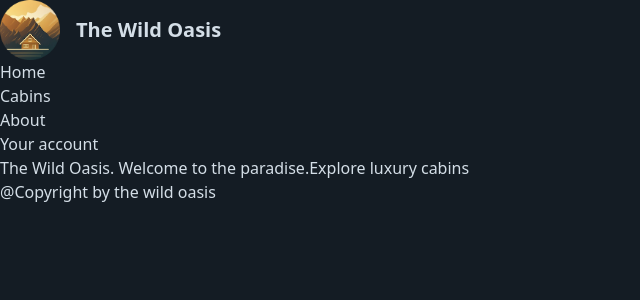
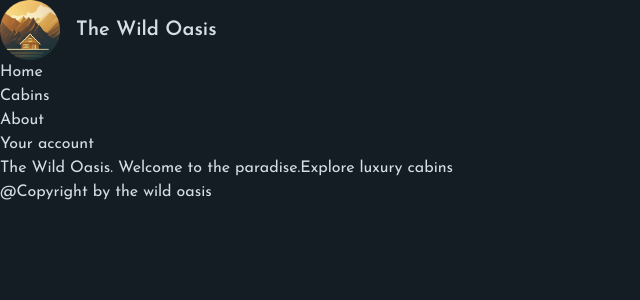
Before and after one commit to Prohalladdas/the-wild-oasis-website, a Next.js app: page / in a window 1280 px wide. Shown: the top 300 px of the page, without its empty margins (0-640 px from the left). Built offline with nearby package versions, Linux system fonts and the light colour scheme.

Commit message:
Loading and Optimizing Fonts

```diff
--- a/app/layout.js
+++ b/app/layout.js
@@ -1,7 +1,13 @@
 import Logo from "@/app/_components/Logo";
 import Navigation from "@/app/_components/Navigation";
 
+import { Josefin_Sans } from "next/font/google"
 import "@/app/_styles/globals.css"
+
+const josefin = Josefin_Sans({
+  subsets: ["latin"],
+  display: "swap",
+});
 
 export const metadata = {
   title: {
@@ -13,7 +19,7 @@ export const metadata = {
 
 export default function RootLayout({ children }) {
   return <html lang="en">
-    <body className="bg-primary-950 text-primary-100 min-h-screen">
+    <body className={`${josefin.className} bg-primary-950 text-primary-100 min-h-screen`}>
       <header>
         <Logo />
         <Navigation />
```
